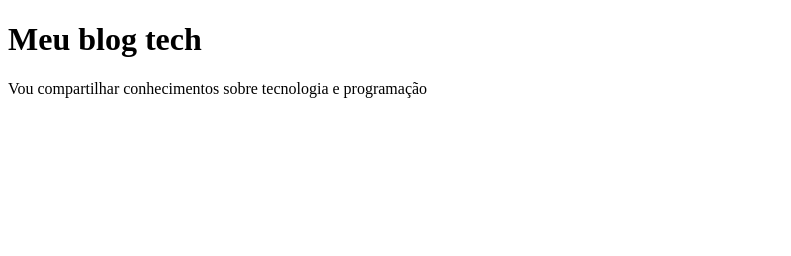
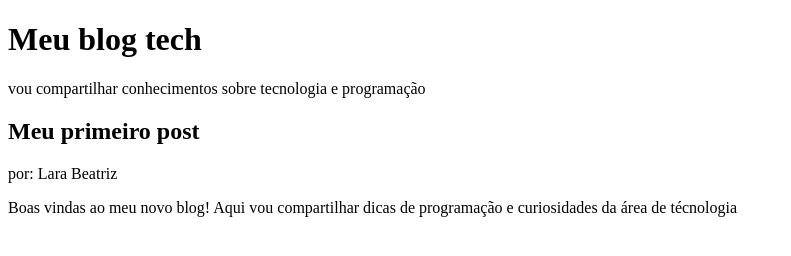
Before and after one commit to larasousafonseca-star/Fonseca, a plain HTML site: page index.html in a window 1280 px wide. Shown: the whole page, without its empty margins (0-791 px from the left). Drawn offline with Linux system fonts and the light colour scheme.

Commit message:
alterações

```diff
--- a/index.html
+++ b/index.html
@@ -7,7 +7,14 @@
         <title>Blog</title>
 </head>
 <body>
-    <h1>Meu blog tech</h1>
-    <p>Vou compartilhar conhecimentos sobre tecnologia e programação</p>
+    <header>
+        <h1>Meu blog tech</h1>
+        <p>vou compartilhar conhecimentos sobre tecnologia e programação</p>
+    </header>
+     <main>
+        <h2>Meu primeiro post</h2>
+    <p> por: Lara Beatriz</p>
+    <p>Boas vindas ao meu novo blog! Aqui vou compartilhar dicas de programação e curiosidades da área de técnologia</p>
+     </main>
  </body>
 </html>
```
